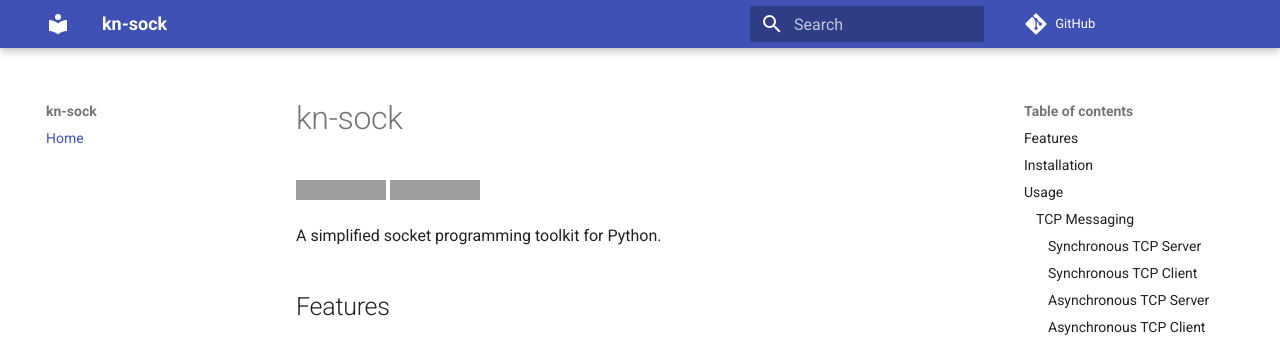
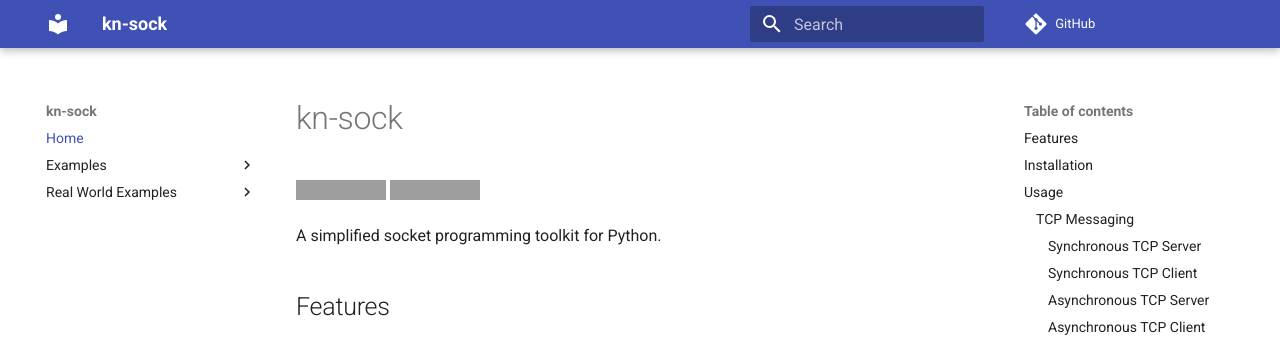
Before and after one commit to KhagendraN/kn-sock, an MkDocs documentation site: the page built from docs/index.md, in a window 1280 px wide. Shown: the top 344 px of the page. Built offline with MkDocs 1.6.1 and Material for MkDocs 9.7.7, drawn with Linux system fonts in a browser that asks for light colours; comment, search, counter and statistics services are not loaded; some of the changed lines change nothing that is shown; grey boxes are pictures that could not be loaded.

Commit message:
updated with examples

```diff
--- a/mkdocs.yml
+++ b/mkdocs.yml
@@ -3,5 +3,31 @@ site_url: https://kn-sock.khagendraneupane.com.np
 repo_url: https://github.com/KhagendraN/kn-sock
 nav:
   - Home: index.md
+  - Examples:
+      - Live Streaming Server: examples/server_live.py
+      - Live Streaming Client: examples/client_live.py
+      - TCP Server: examples/tcp_server.py
+      - TCP Client: examples/tcp_client.py
+      - UDP Server: examples/udp_server.py
+      - UDP Client: examples/udp_client.py
+      - HTTP Server: examples/http_server.py
+      - HTTP Client: examples/http_client.py
+      - HTTPS Client: examples/https_client.py
+      - WebSocket Server: examples/websocket_server.py
+      - WebSocket Client: examples/websocket_client.py
+      - PubSub Server: examples/pubsub_server.py
+      - PubSub Client: examples/pubsub_client.py
+      - RPC Server: examples/rpc_server.py
+      - RPC Client: examples/rpc_client.py
+      - Browse All: examples/
+  - Real World Examples:
+      - IoT Protocol: real_world_examples/iot_protocol.py
+      - File Transfer: real_world_examples/file_transfer.py
+      - Chat Application: real_world_examples/chat_app.py
+      - Microservice RPC: real_world_examples/microservice_rpc.py
+      - Remote Control: real_world_examples/remote_control.py
+      - HTTP API Server: real_world_examples/http_api_server.py
+      - Live Streaming: real_world_examples/live_streaming.py
+      - Test Utilities: real_world_examples/test_utilities.py
 theme:
-  name: material  # looks better than default
+  name: material
```
